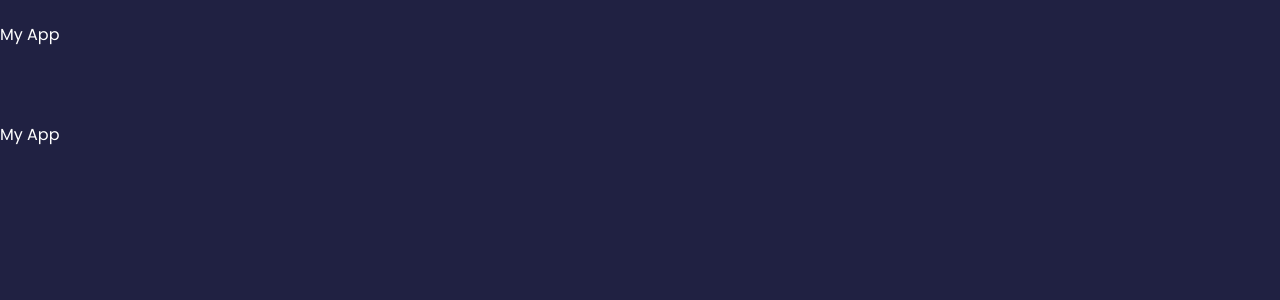
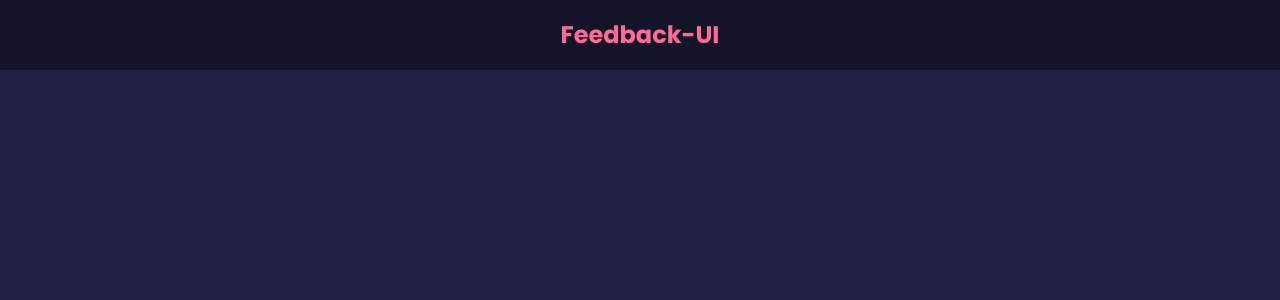
Before and after one commit to alidevep01/feedback-app, a React (Create React App) app: page / in a window 1280 px wide. Shown: the top 300 px of the page. Built offline with nearby package versions, Linux system fonts and the light colour scheme; the HTML template or start-up script is replaced by a standard one.

Commit message:
using defaultProps by adding text, bgcolor & text color as default values, passing them in Header function, createing a variable name headerStyle and passing bgcolor and textcolor values, passing it down to header with style={headerStyle}

```diff
--- a/src/App.js
+++ b/src/App.js
@@ -5,7 +5,6 @@
     <>
       {/* <h1>Hello from the App component</h1> */}
       <div className="container"></div>
-      <Header text="hello" />
       <Header />
     </>
   );
--- a/src/components/Header.jsx
+++ b/src/components/Header.jsx
@@ -1,9 +1,24 @@
-function Header({ text }) {
+function Header({ text, bgColor, textColor }) {
+  const headerStyle = {
+    backgroundColor: bgColor,
+    color: textColor,
+  };
+
   return (
     <>
-      <header>My App</header>
+      <header style={headerStyle}>
+        <div className="container">
+          <h2>{text}</h2>
+        </div>
+      </header>
     </>
   );
 }
 
+Header.defaultProps = {
+  text: "Feedback-UI",
+  bgColor: "rgba(0, 0, 0, 0.4)",
+  textColor: "#ff6a95",
+};
+
 export default Header;
```
